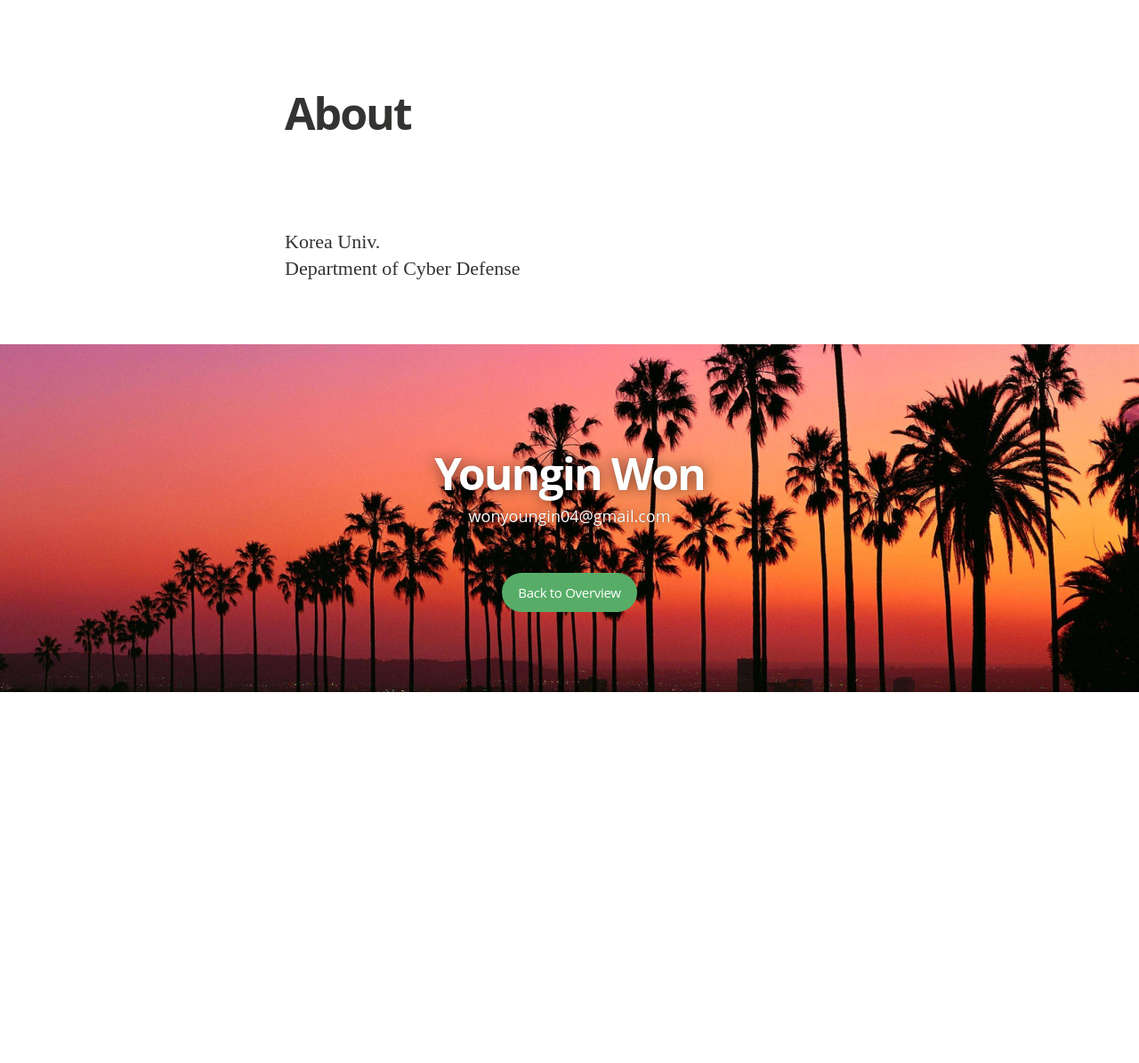
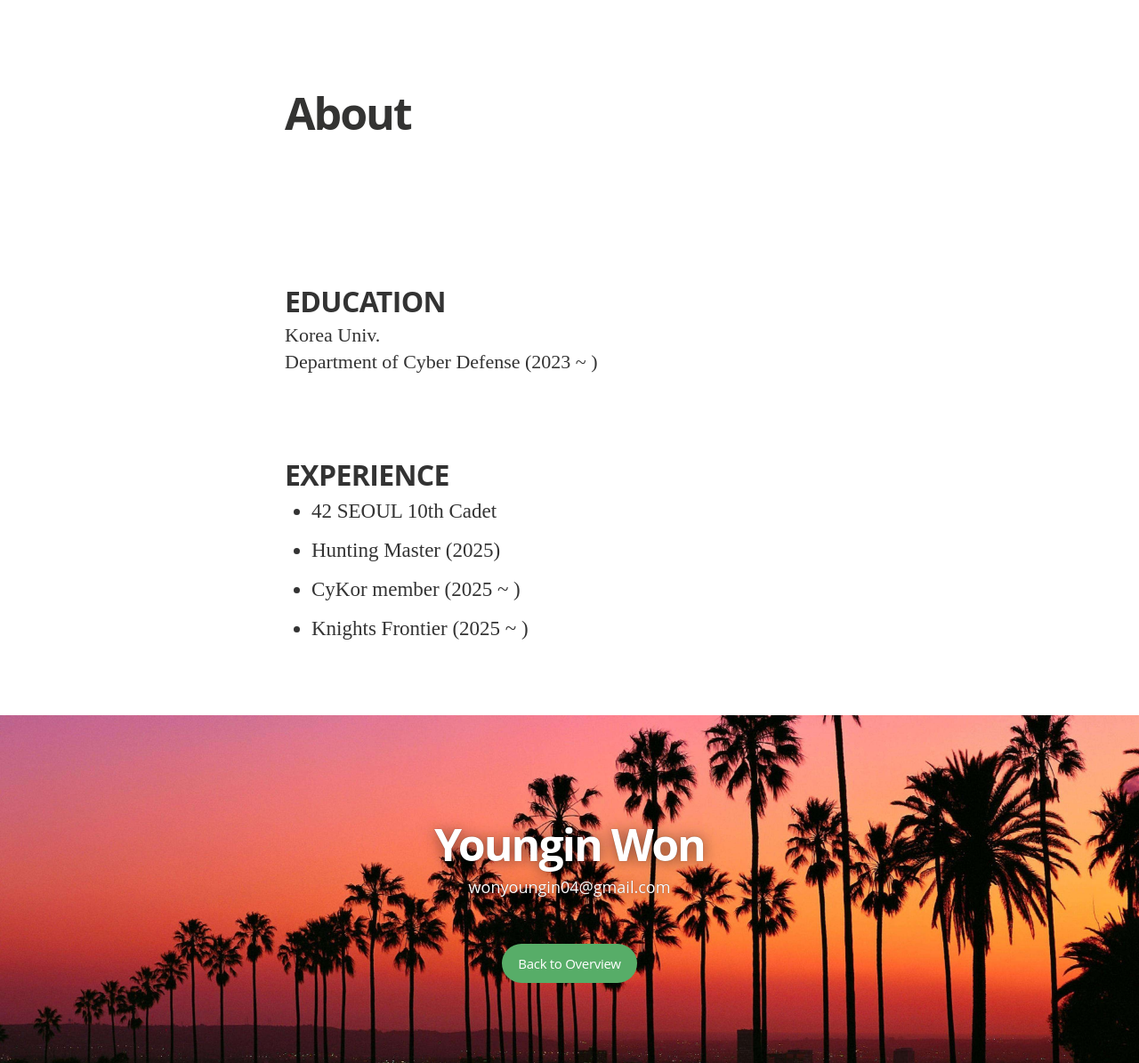
Before and after one commit to amethyst0225/amethyst0225.github.io, a Jekyll site: the page built from about.md, in a window 1280 px wide. Shown: the whole page at 89% size. Built offline with Jekyll 4.4.1, drawn with Linux system fonts in a browser that asks for light colours; nearby versions of some CDN libraries; some web fonts are replaced; before the commit the page ends 900 px from its top, so only the background shows below that.

Commit message:
update about

```diff
--- a/_layouts/post.html
+++ b/_layouts/post.html
@@ -66,7 +66,7 @@
           </section>
         </footer>
         <div class="bottom-teaser cf">
-          <div class="isLeft">
+          <!-- <div class="isLeft">
             <h5 class="index-headline featured"><span>Written by</span></h5>
             <section class="author">
               <div class="author-image" style="background-image: url({{site.author_image | prepend: site.baseurl}})">Blog Logo</div>
@@ -83,7 +83,7 @@
               <a class="subscribe" href="{{ "/feed.xml" | prepend: site.baseurl }}"> <span class="tooltip"> <i class="fa fa-rss"></i> You should subscribe to my feed.</span></a>
               <div class="inner">
                 <section class="copyright">All content copyright <a href="{{ site.url }}/">{{site.author}}</a> &copy; {{ site.time | date: '%Y' }}<br>All rights reserved.</section>
-              </div>
+              </div> -->
             </footer>
           </div>
         </div>
--- a/_posts/2025-10-15-first-post.markdown
+++ b/_posts/2025-10-15-first-post.markdown
@@ -4,10 +4,11 @@ title:  "Knights Frontier"
 date:   2025-10-15
 categories: "메인"
 tags: image
-image: /assets/article_images/2025-10-15-first-post/goldengatebridge.jpg
-image2: /assets/article_images/2025-10-15-first-post/night-track-mobile.JPG
+image: /assets/article_images/2025-10-15-first-post/california.jpg
+# image2: /assets/article_images/2025-10-15-first-post/night-track-mobile.JPG
 ---
 # Knights Frontier 활동 정리
+
 <br>
 ##### 버그바운티
 <br>
--- a/about.md
+++ b/about.md
@@ -3,6 +3,12 @@ layout: page
 title: About
 permalink: /about/
 ---
+# EDUCATION
+Korea Univ.
+Department of Cyber Defense (2023 ~ )
 
-Korea Univ.
-Department of Cyber Defense
+# EXPERIENCE
+- 42 SEOUL 10th Cadet
+- Hunting Master (2025)
+- CyKor member (2025 ~ )
+- Knights Frontier (2025 ~ )
```
Also changed, not shown: 4 other files.
